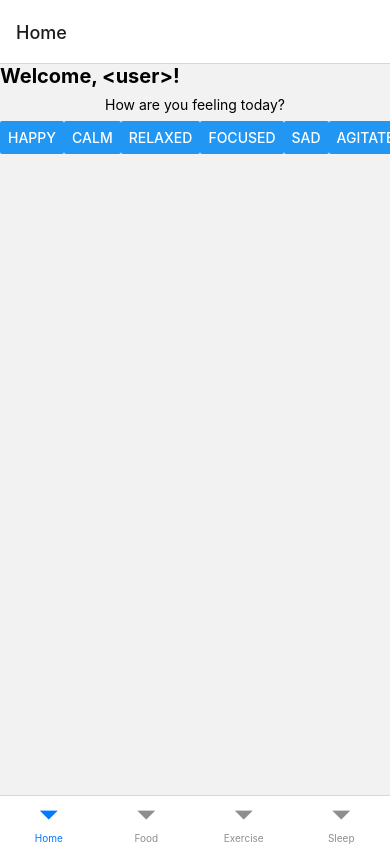
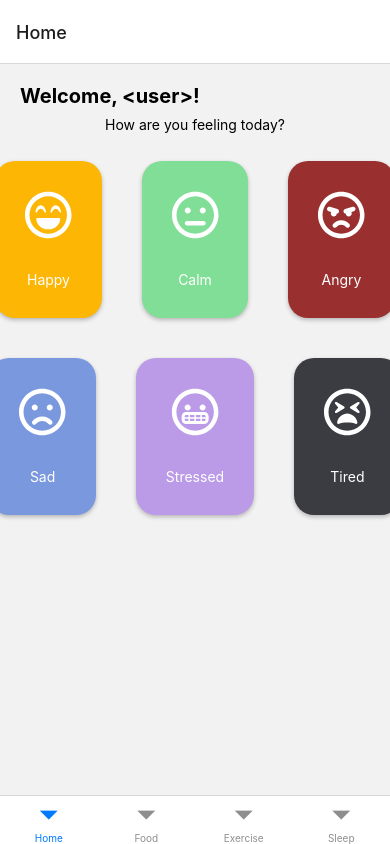
Before and after one commit to accunha11/acm_hacks_team_umbreon, a React Native app in the folder koality/: screen /Home in a window 390 px wide. Built offline with nearby package versions, Linux system fonts and the light colour scheme.

Commit message:
exercise page updates/home pages updates/food page updates

```diff
--- a/koality/pages/ExerciseScreen.js
+++ b/koality/pages/ExerciseScreen.js
@@ -1,14 +1,9 @@
 import * as React from 'react';
-import { View, Text, SafeAreaView, Button} from 'react-native';
+import {useState} from 'react';
+import { View, Text, SafeAreaView, Button, Modal, Pressable, StyleSheet} from 'react-native';
 import { FontAwesomeIcon } from '@fortawesome/react-fontawesome'
 import { faPauseCircle } from '@fortawesome/free-regular-svg-icons'
-import styled from 'styled-components';
 import logo from '../koala.gif';
-
-const toggle = styled.button`
-  border: 0px;
-  cursor: pointer;
-`;
 
 function handleSubmit(e) {
   e.preventDefault();
@@ -20,7 +15,6 @@ function Timer() {
 
   const setTimer = () => {
     document.getElementById("koala").style.display='block'
-    document.getElementById("hi").innerHTML = "";
     var input = document.getElementById("TimeInput").value
     var t1me = input * 60, display = document.querySelector('#time');
     TimeSet(t1me, display);
@@ -64,16 +58,17 @@ function Timer() {
         id='TimeInput'
         placeholder="Set Timer"
         />
-      <button onClick={setTimer}> Set Timer </button>
+      <button style={{backgroundColor: "white", border: "0px", borderRadius: "20px"}} onClick={setTimer}> Set Timer </button>
       <p> </p>
-      <toggle
-        onClick={toggleTimer}>
+      <Pressable
+        style={{backgroundColor: "transparent", border: "0px", top: "50%", alignItems:"center"}}
+        onPress={toggleTimer}>
           <FontAwesomeIcon
             icon={faPauseCircle}
             size="4x"
             inverse
           />
-      </toggle>
+      </Pressable>
     </form>
   )
 }
@@ -125,29 +120,60 @@ function searchBar() {
         <option value="cardiovascular system">cardio</option>
         <option value="biceps">biceps</option>
       </select>
-      <button onClick={searchExercise}> Search </button>
+      <button style={{bottom:"90%"}} onClick={searchExercise}> Search </button>
     </form>
   )
 }
 
 
 const ExerciseScreen = () => {
+  const [modalVisible, setModalVisible] = useState(false);
   return (
-    <SafeAreaView style={{ flex: 1 }}>
-      <View style={{ flex: 1, padding: 16 , textAlign: "center",
-                  backgroundColor:"#B3CBF1", overflowY:"scroll"}}>
+    <SafeAreaView style={{ flex: 1, backgroundColor: "#6ab890"}}>
+      <View style={{ flex: 1, padding: 16 , textAlign: "center"
+                  }}>
+          <Modal
+          animationType="slide"
+          transparent={true}
+          visible={modalVisible}
+          >
+            <View style={{alignItems:"center", marginTop: "22", flex: 1, justifyContent: "center", overflowY:"scroll"}}>
+              <View style={{
+                shadowColor: "#000",
+                backgroundColor: "white",
+                alignItems: "left",
+                borderRadius: 20,
+                padding: 150,
+                shadowOffset:
+                {width: 0, height: 2},}}>
+                {searchBar()}
+                <p id="hi"></p>
+                <Pressable
+                  style={{}}
+                  onPress={() => setModalVisible(!modalVisible)}
+                >
+                  <Text> close </Text>
+                </Pressable>
+              </View>
+            </View>
+          </Modal>
           <div>
-            {searchBar()}
+            <Pressable
+              onPress={() => setModalVisible(true)}
+            >
+              <Text style={{color: "white", fontFamily: "Tahoma"}}>Search for Exercises!</Text>
+            </Pressable>
             <p></p>
             {Timer()}
             <p
               id="Timer"
               style={{
-                position:"relative",
+                alignItems:"center",
+                top: "50%",
+                //position:"relative",
                 padding:"8px 16px"
               }}>
               </p>
-            <p id="hi"></p>
             <img
               id="koala"
               style={{
--- a/koality/pages/FoodScreen.js
+++ b/koality/pages/FoodScreen.js
@@ -11,6 +11,49 @@ import {
   Modal,
   Pressable
  } from 'react-native';
+
+function handleSubmit(e) {
+  e.preventDefault();
+  console.log("meh");
+}
+
+function searchExercise() {
+  document.getElementById("hi").innerHTML = ""
+  var query = document.getElementById("mySelect").value;
+  fetch(`https://exercisedb.p.rapidapi.com/exercises/target/${query}`, {
+	"method": "GET",
+	"headers": {
+		"x-rapidapi-host": "exercisedb.p.rapidapi.com",
+		"x-rapidapi-key": "9b58c6ab21mshdedc4f4547bef06p17c9a4jsn1a0b5e97982a"
+	}
+  })
+  .then(response => response.json())
+  .then((jsonData) => {
+    const results = jsonData.map(element => element.name);
+    const urls = jsonData.map(element => element.gifUrl);
+    console.log(results);
+    getSearchResults(results);
+  });
+}
+
+function getSearchResults(results) {
+  const list = document.getElementById("hi")
+  results.forEach(result => {
+    const element = document.createElement("li")
+    element.innerText = result;
+    list.appendChild(element);
+  });
+}
+
+function searchBar() {
+  return (
+    <form onSubmit={handleSubmit}>
+      <p></p>
+      <input type="text" placeholder="search for a recipe"></input>
+      <button style={{bottom:"90%"}} onClick={searchExercise}> Search </button>
+    </form>
+  )
+}
 
 const FoodScreen = () => {
   const [modalVisible, setModalVisible] = useState(false);
@@ -52,6 +95,8 @@ const FoodScreen = () => {
       >
         <Text style={styles.textStyle}>(Select recipe)</Text>
       </Pressable>
+      {searchBar()}
+      <p id="hi"></p>
     </View>
   );
 }
--- a/koality/pages/HomeScreen.js
+++ b/koality/pages/HomeScreen.js
@@ -1,4 +1,11 @@
 import * as React from 'react';
+import { FontAwesomeIcon } from '@fortawesome/react-fontawesome'
+import { faAngry } from '@fortawesome/free-regular-svg-icons'
+import { faFrown } from '@fortawesome/free-regular-svg-icons'
+import { faLaughBeam } from '@fortawesome/free-regular-svg-icons'
+import { faTired } from '@fortawesome/free-regular-svg-icons'
+import { faMeh } from '@fortawesome/free-regular-svg-icons'
+import { faGrimace } from '@fortawesome/free-regular-svg-icons'
 import {
   TouchableOpacity,
   StyleSheet,
@@ -7,13 +14,14 @@ import {
   SafeAreaView,
   Button,
   Alert,
+  Pressable,
 } from 'react-native';
 
 const HomeScreen = ({ navigation }) => {
 
   const username = "<user>";
   return (
-    <SafeAreaView style={{ flex: 1 }}>
+    <SafeAreaView style={{ flex: 1 , margin: "20px"}}>
       <View>
         <Text style={styles.titleText}>
         Welcome, {username}!
@@ -23,34 +31,110 @@ const HomeScreen = ({ navigation }) => {
         How are you feeling today?
         </Text>
         <View style={styles.fixToText}>
-          <Button
-            title="Happy"
-            onPress={() => Alert.alert('Happy button pressed')}
-          />
-          <Button
-            title="Calm"
+          <Pressable
+            style = {{backgroundColor: "#fcb603", border:"0px", borderRadius:"20px", padding: "30px",
+              margin: "20px", shadowOpacity: 0.25, shadowRadius: 4, shadowColor: "#000",
+              shadowOffset: {
+                width: 0,
+                height: 2
+              },}}
+            onClick={() => Alert.alert('Happy button pressed')}
+          >
+            <FontAwesomeIcon
+              icon = {faLaughBeam}
+              size="3x"
+              inverse
+            />
+            <p></p>
+            <Text style = {{textAlign:"center", color:"white"}}>Happy</Text>
+          </Pressable>
+          <Pressable
+            style = {{backgroundColor: "#81de96", border:"0px", borderRadius:"20px", padding: "30px",
+              margin: "20px", shadowOpacity: 0.25, shadowRadius: 4, shadowColor: "#000",
+              shadowOffset: {
+                width: 0,
+                height: 2
+              },}}
             onPress={() => Alert.alert('Calm button pressed')}
-          />
-          <Button
-            title="Relaxed"
-            onPress={() => Alert.alert('Relaxed button pressed')}
-          />
-          <Button
-            title="Focused"
-            onPress={() => Alert.alert('Focused button pressed')}
-          />
-          <Button
-            title="Sad"
+          >
+            <FontAwesomeIcon
+              icon = {faMeh}
+              size="3x"
+              inverse
+            />
+            <p></p>
+            <Text style = {{textAlign:"center", color:"white"}}>Calm</Text>
+          </Pressable>
+          <Pressable
+            style = {{backgroundColor: "#992f2f", border:"0px", borderRadius:"20px", padding: "30px",
+              margin: "20px", shadowOpacity: 0.25, shadowRadius: 4, shadowColor: "#000",
+              shadowOffset: {
+                width: 0,
+                height: 2
+              },}}
+            onPress={() => Alert.alert('Angry button pressed')}
+          >
+            <FontAwesomeIcon
+              icon = {faAngry}
+              size="3x"
+              inverse
+            />
+            <p></p>
+            <Text style = {{textAlign:"center", color:"white"}}>Angry</Text>
+          </Pressable>
+        </View>
+        <View style={styles.fixToText}>
+          <Pressable
+            style = {{backgroundColor: "#7a98de", border:"0px", borderRadius:"20px", padding: "30px",
+              margin: "20px", shadowOpacity: 0.25, shadowRadius: 4, shadowColor: "#000",
+              shadowOffset: {
+                width: 0,
+                height: 2
+              },}}
             onPress={() => Alert.alert('Sad button pressed')}
-          />
-          <Button
-            title="Agitated"
-            onPress={() => Alert.alert('Agitated button pressed')}
-          />
-          <Button
-            title="Tired"
+          >
+            <FontAwesomeIcon
+              icon = {faFrown}
+              size="3x"
+              inverse
+            />
+            <p></p>
+            <Text style = {{textAlign:"center", color:"white"}}>Sad</Text>
+          </Pressable>
+          <Pressable
+            style = {{backgroundColor: "#bb9be8", border:"0px", borderRadius:"20px", padding: "30px",
+              margin: "20px", shadowOpacity: 0.25, shadowRadius: 4, shadowColor: "#000",
+              shadowOffset: {
+                width: 0,
+                height: 2
+              },}}
+            onPress={() => Alert.alert('Stressed button pressed')}
+          >
+            <FontAwesomeIcon
+              icon = {faGrimace}
+              size="3x"
+              inverse
+            />
+            <p></p>
+            <Text style = {{textAlign:"center", color:"white"}}>Stressed</Text>
+          </Pressable>
+          <Pressable
+            style = {{backgroundColor: "#3a3c42", border:"0px", borderRadius:"20px", padding: "30px",
+              margin: "20px", shadowOpacity: 0.25, shadowRadius: 4, shadowColor: "#000",
+              shadowOffset: {
+                width: 0,
+                height: 2
+              },}}
             onPress={() => Alert.alert('Tired button pressed')}
-          />
+          >
+            <FontAwesomeIcon
+              icon = {faTired}
+              size="3x"
+              inverse
+            />
+            <p></p>
+            <Text style = {{textAlign:"center", color:"white"}}>Tired</Text>
+          </Pressable>
         </View>
       </View>
     </SafeAreaView>
@@ -64,7 +148,7 @@ const styles = StyleSheet.create({
   },
   fixToText: {
     flexDirection: 'row',
-    justifyContent: 'space-between',
+    justifyContent: 'center',
   },
   titleText: {
     fontSize: 20,
```
Also changed, not shown: koality/koalaeat.gif (added).
